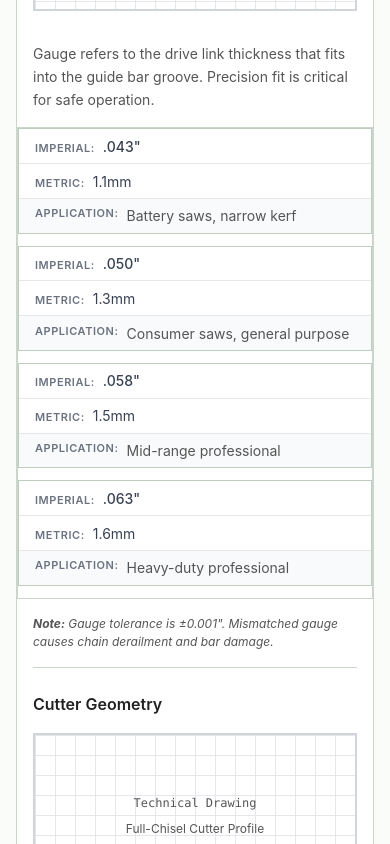
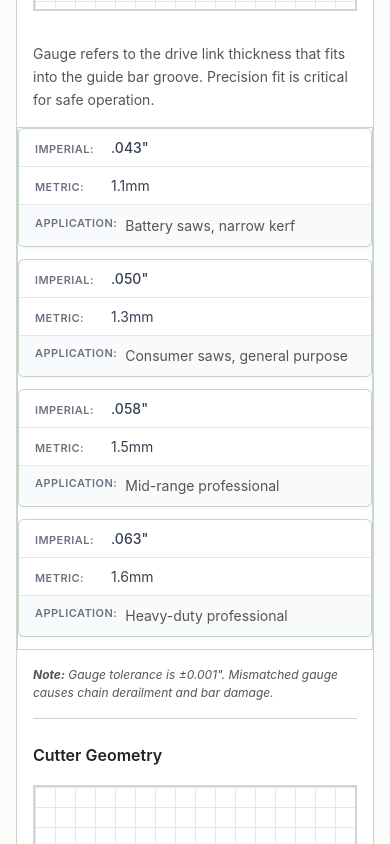
Before and after one commit to LoganOYoung/chainsaw-chain-supplier-borealgrit, a Next.js app: page /fitment-finder in a window 390 px wide. Shown: the part 2460-3304 px from the top of the page. Built offline with nearby package versions, Linux system fonts and the light colour scheme.

Commit message:
fix(fitment): mobile table cards - grid minmax, colspan empty state, wrap, shadow

```diff
--- a/app/globals.css
+++ b/app/globals.css
@@ -160,20 +160,21 @@ body {
   .fitment-gauge-table tr,
   .fitment-compat-table tr,
   .fitment-crossref-table tr {
-    border: 1px solid rgba(45, 90, 45, 0.3);
-    border-radius: 0;
+    border: 1px solid rgba(45, 90, 45, 0.25);
+    border-radius: 6px;
     margin-bottom: 0.75rem;
     overflow: hidden;
     background: #fff;
+    box-shadow: 0 1px 3px rgba(0, 0, 0, 0.06);
   }
   .fitment-gauge-table td,
   .fitment-compat-table td,
   .fitment-crossref-table td {
     border: none;
     border-bottom: 1px solid #e5e7eb;
-    padding: 0.4rem 1rem;
+    padding: 0.5rem 1rem;
     display: grid;
-    grid-template-columns: auto 1fr;
+    grid-template-columns: minmax(4.25rem, auto) minmax(0, 1fr);
     gap: 0 0.5rem;
     align-items: baseline;
   }
@@ -185,6 +186,8 @@ body {
     min-width: 0;
     overflow: hidden;
     align-items: flex-start;
+    padding-top: 0.6rem;
+    padding-bottom: 0.6rem;
   }
   .fitment-gauge-table td::before,
   .fitment-compat-table td::before,
@@ -193,9 +196,30 @@ body {
     font-weight: 600;
     font-size: 0.6875rem;
     text-transform: uppercase;
-    letter-spacing: 0.05em;
+    letter-spacing: 0.04em;
     color: #6b7280;
     flex-shrink: 0;
+  }
+  /* Full-width cells (empty state, no results): no label, block layout */
+  .fitment-gauge-table td[colspan],
+  .fitment-compat-table td[colspan],
+  .fitment-crossref-table td[colspan] {
+    display: block !important;
+    padding: 1rem;
+    text-align: center;
+  }
+  .fitment-gauge-table td[colspan]::before,
+  .fitment-compat-table td[colspan]::before,
+  .fitment-crossref-table td[colspan]::before {
+    display: none;
+  }
+  /* Value column: allow wrap, prevent overflow */
+  .fitment-gauge-table td > *,
+  .fitment-compat-table td > *,
+  .fitment-crossref-table td > * {
+    min-width: 0;
+    overflow-wrap: break-word;
+    word-break: break-word;
   }
 }
 
```
